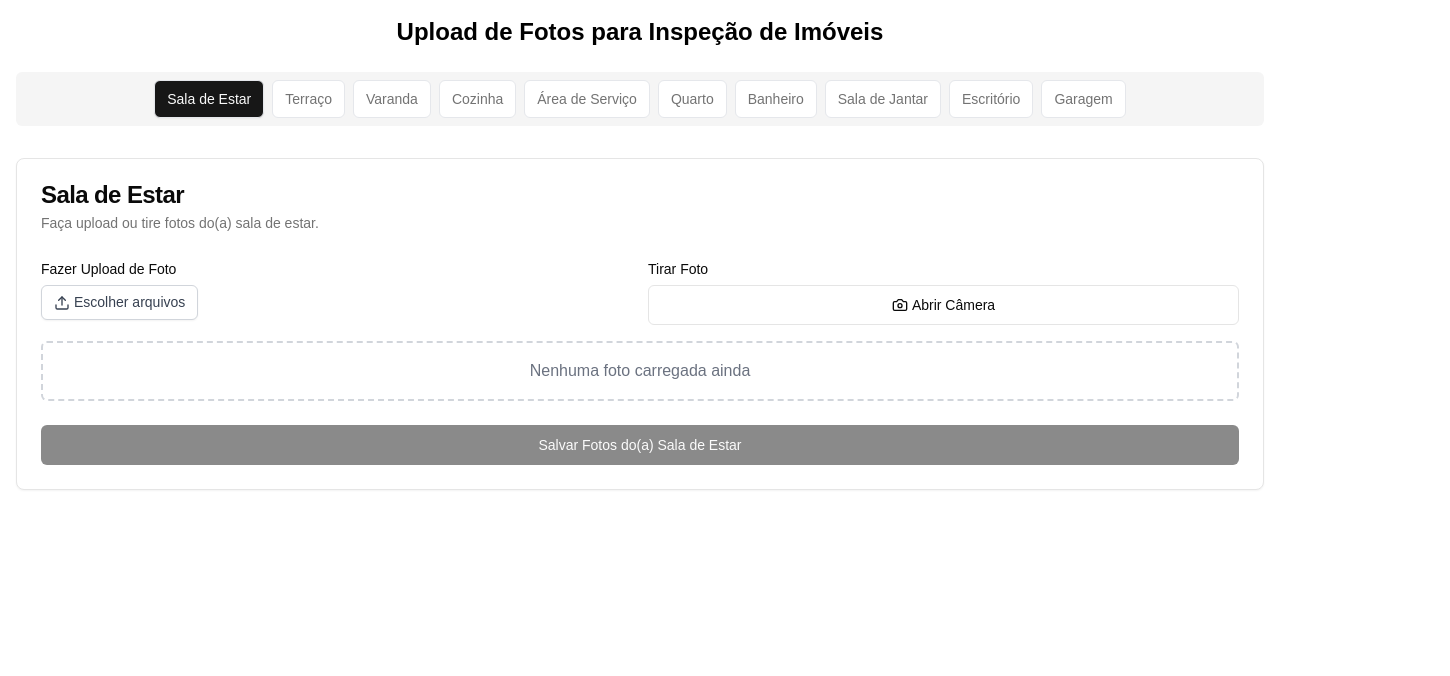
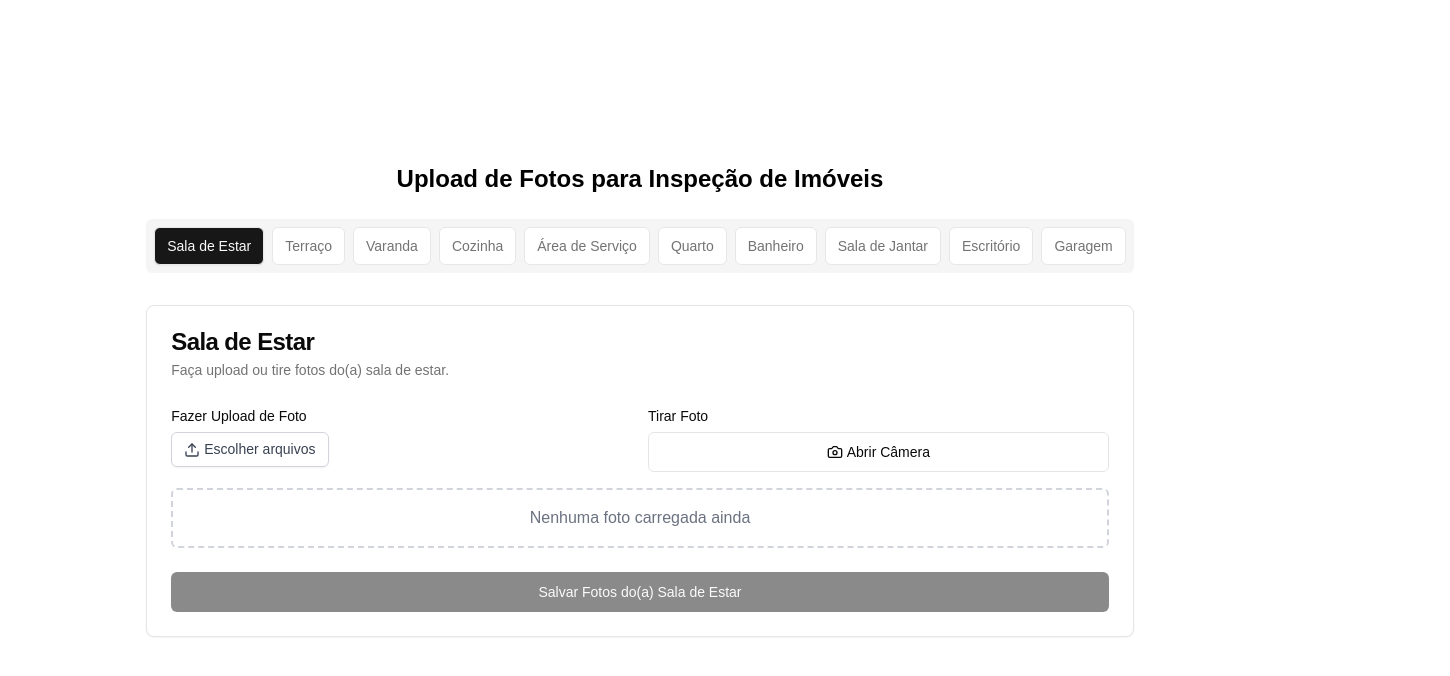
Before and after one commit to claudiocassimiro/VistorIA-front, a Next.js app: page / in a window 1280 px wide. Shown: the top 676 px of the page, 1450 px wide, since content can reach past the window. Built offline with nearby package versions, Linux system fonts and the light colour scheme.

Commit message:
fix: hotfix

```diff
--- a/app/globals.css
+++ b/app/globals.css
@@ -5,7 +5,7 @@
 :root {
   --background: #ffffff;
   --foreground: #171717;
-  overflow: hidden;
+  overflow-x: hidden;
 }
 
 @media (prefers-color-scheme: dark) {
--- a/components/app-page.tsx
+++ b/components/app-page.tsx
@@ -126,8 +126,8 @@ export function AppPage() {
   };
 
   return (
-    <section className="w-screen h-screen bg-background flex">
-      <div className="w-screen h-screen max-w-[1280px] p-4 my-0 mx-auto">
+    <section className="w-screen lg:h-screen bg-background flex items-center justify-center">
+      <div className="max-w-[1280px] p-4 my-0 mx-auto">
         <h1 className="text-2xl font-bold mb-6 text-center">
           Upload de Fotos para Inspeção de Imóveis
         </h1>
```
